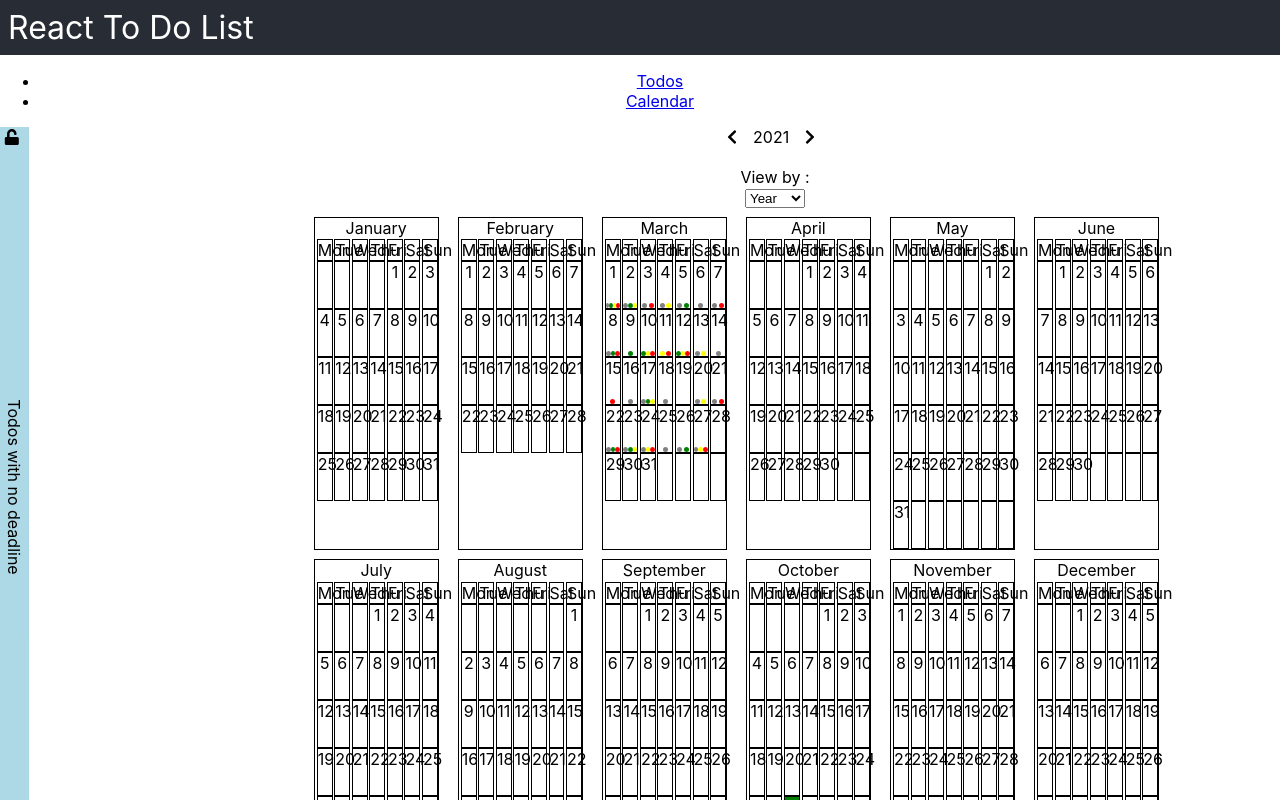
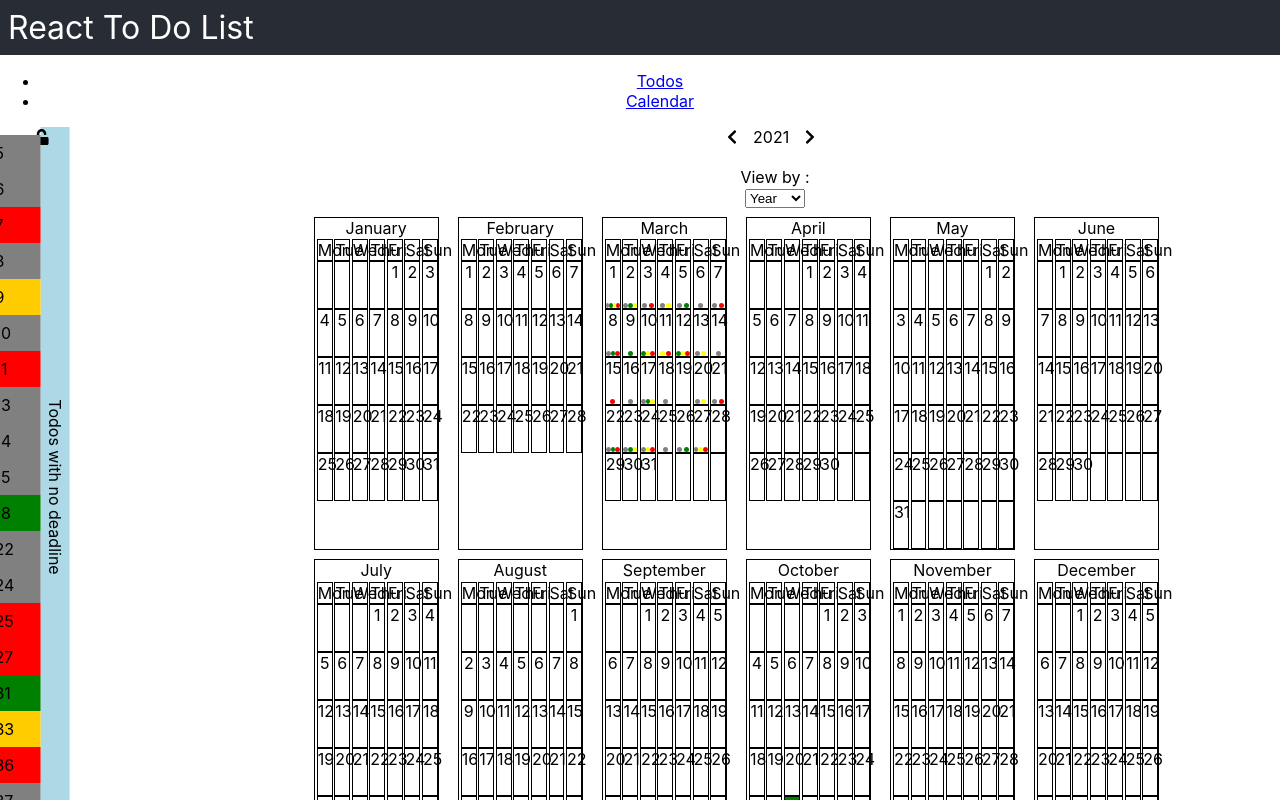
Before and after one commit to Skyrlon/react-todo-list, a React (Create React App) app: page /calendar in a window 1280 px wide. Shown: the top 800 px of the page. Built offline with nearby package versions, Linux system fonts and the light colour scheme.

Commit message:
Replace ul and li by mui in TodosNoDeadlineSidebar

```diff
--- a/src/components/TodosNoDeadlineSidebar.jsx
+++ b/src/components/TodosNoDeadlineSidebar.jsx
@@ -2,12 +2,13 @@ import styled from "styled-components";
 import { useState } from "react";
 import { FontAwesomeIcon } from "@fortawesome/react-fontawesome";
 import { faLock, faUnlock } from "@fortawesome/free-solid-svg-icons";
+import { List, ListItem } from "@mui/material";
 
 const StyledTodosNoDeadlineSidebar = styled.div`
   grid-area: sidebar;
   display: flex;
   flex-direction: row;
-  transform: translateX(-85%);
+  transform: translateX(-32%);
   transition: ease 0.5s;
   &.locked {
     transform: translateX(0);
@@ -17,35 +18,7 @@ const StyledTodosNoDeadlineSidebar = styled.div`
   }
   & .lock {
     position: absolute;
-    right: 5%;
-  }
-  & ul {
-    list-style: none;
-    width: 85%;
-    border: 1px solid black;
-    list-style: none;
-    padding: 0;
-    margin: 0;
-    overflow-y: scroll;
-    & li {
-      box-sizing: border-box;
-      user-select: none;
-      border: 1px solid black;
-      &.priority {
-        &-hight {
-          background-color: red;
-        }
-        &-medium {
-          background-color: #ffcc00;
-        }
-        &-low {
-          background-color: green;
-        }
-        &-completed {
-          background-color: grey;
-        }
-      }
-    }
+    left: 50%;
   }
 
   & .title {
@@ -64,6 +37,17 @@ const StyledTodosNoDeadlineSidebar = styled.div`
   }
 `;
 
+const StyledTodosNoDeadline = styled(ListItem)`
+  background-color: ${(props) => {
+    if (props.$completed) return "grey";
+    else {
+      if (props.$priority === "low") return "green";
+      if (props.$priority === "medium") return "#ffcc00";
+      if (props.$priority === "hight") return "red";
+    }
+  }};
+`;
+
 const TodosNoDeadlineSidebar = ({ todos, onDragStart }) => {
   const [isLocked, setIsLocked] = useState(false);
 
@@ -77,23 +61,22 @@ const TodosNoDeadlineSidebar = ({ todos, onDragStart }) => {
           <FontAwesomeIcon icon={faUnlock} onClick={() => setIsLocked(true)} />
         )}
       </div>
-      <ul>
+      <List>
         {todos.map(
           (todo) =>
             todo.deadline.date.length === 0 && (
-              <li
+              <StyledTodosNoDeadline
+                $priority={todo.priority}
+                $completed={todo.completed}
                 key={todo.id}
                 draggable
                 onDragStart={() => onDragStart(todo.id)}
-                className={`priority-${
-                  todo.completed ? "completed" : todo.priority
-                }`}
               >
                 {todo.title}
-              </li>
+              </StyledTodosNoDeadline>
             )
         )}
-      </ul>
+      </List>
       <div className="title">
         <span>Todos with no deadline</span>
       </div>
```
